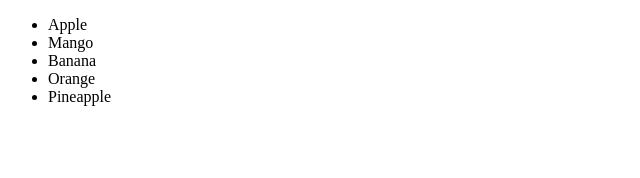
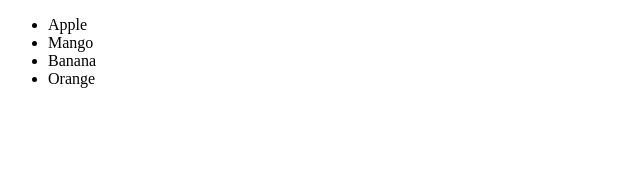
Before and after one commit to AakashKainth/ReactProject, a React (Vite) app: page / in a window 1280 px wide. Shown: the top 178 px of the page, without its empty margins (0-640 px from the left). Built offline with nearby package versions, Linux system fonts and the light colour scheme.

Commit message:
removed pineapple

```diff
--- a/src/components/Fruits.jsx
+++ b/src/components/Fruits.jsx
@@ -1,5 +1,5 @@
 export default function Fruits() {
-  const fruits = ["Apple", "Mango", "Banana", "Orange", "Pineapple"];
+  const fruits = ["Apple", "Mango", "Banana", "Orange"];
   return (
     <div>
       <ul>
```
